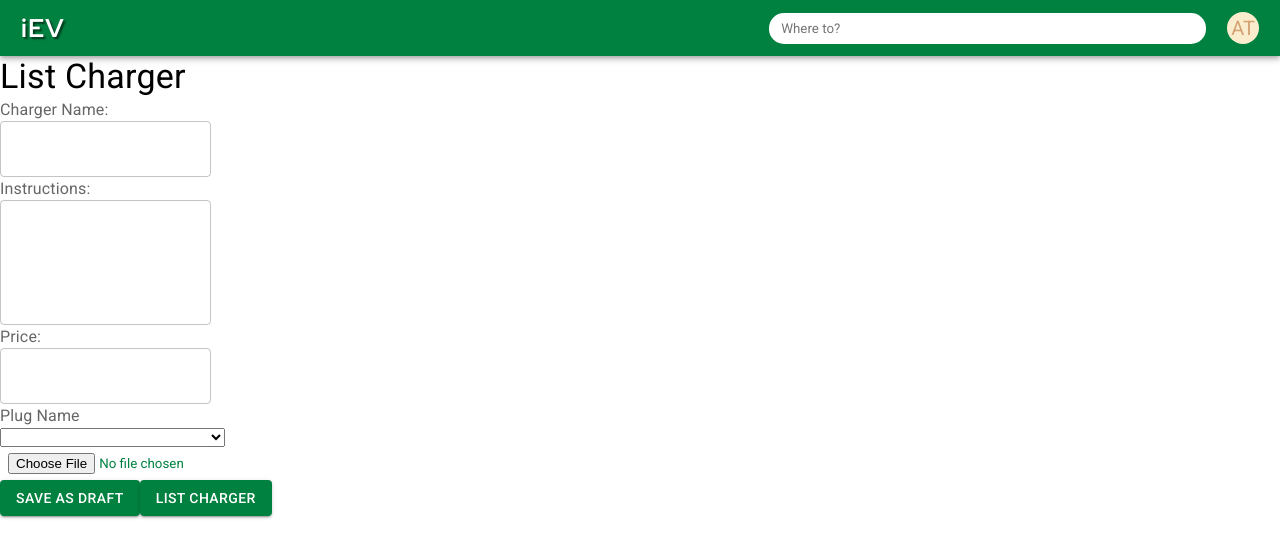
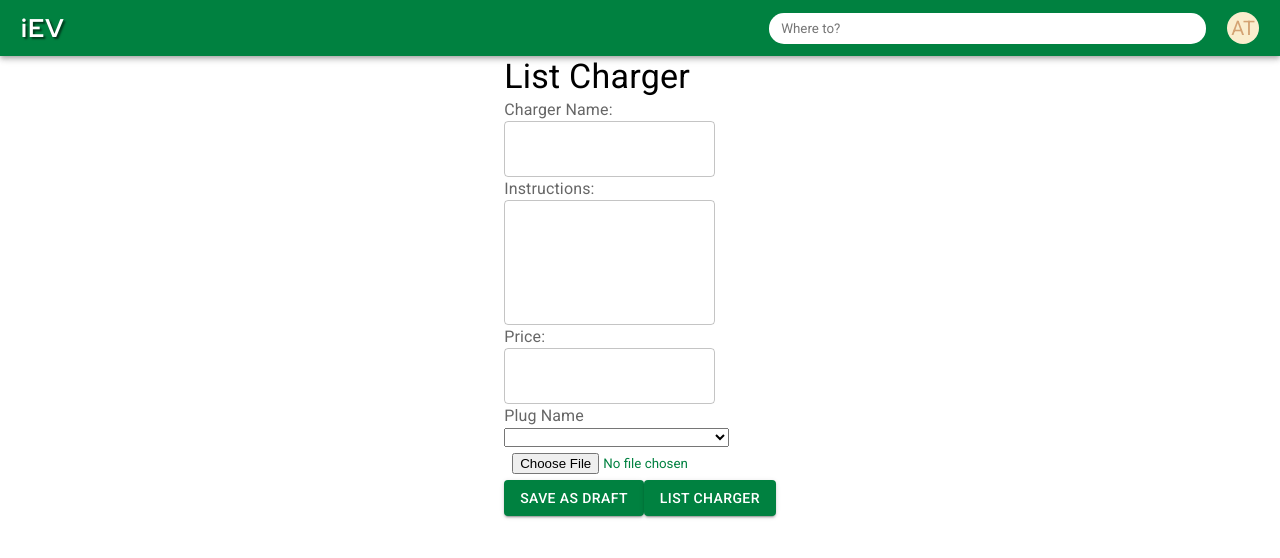
Before and after one commit to FluroAsh/iev-client, a React (Create React App) app: page /chargers/new in a window 1280 px wide. Shown: the top 558 px of the page. Built offline with nearby package versions, Linux system fonts and the light colour scheme; no server answers; sample sign-in values are in the browser's storage.

Commit message:
add link to list charger form

```diff
--- a/src/components/ChargerForm.js
+++ b/src/components/ChargerForm.js
@@ -3,9 +3,10 @@ import {
   InputLabel,
   TextField,
   Typography,
-  Select,
-  MenuItem,
-  FormControl,
+  // Select,
+  // MenuItem,
+  // FormControl,
+  Container,
 } from "@mui/material";
 import { useState } from "react";
 import { useNavigate } from "react-router-dom";
@@ -87,11 +88,19 @@ export const ChargerForm = () => {
   console.log("FORM DATA ---", formData);
 
   return (
-    <>
+    <Container
+      sx={{
+        display: "inline-flex",
+        justifyContent: "space-around",
+        alignItems: "center",
+        flexWrap: "wrap",
+      }}
+    >
       {error && <p>{error}</p>}
-      <Typography variant="h4">List Charger</Typography>
 
       <form onSubmit={handleSubmit}>
+        <Typography variant="h4">List Charger</Typography>
+
         <InputLabel>Charger Name:</InputLabel>
         <TextField
           type="text"
@@ -147,7 +156,6 @@ export const ChargerForm = () => {
           />
         </Button>
         <div>
-
           <Button type="submit" variant="contained">
             Save as draft
           </Button>
@@ -156,7 +164,8 @@ export const ChargerForm = () => {
           </Button>
         </div>
       </form>
+
       {/* TODO: for updating, handle 'disabled' status */}
-    </>
+    </Container>
   );
 };
--- a/src/layouts/DesktopMenu.js
+++ b/src/layouts/DesktopMenu.js
@@ -139,7 +139,7 @@ export const DesktopMenu = () => {
               My Chargers
             </MenuItem>
 
-            <MenuItem component={Link} to="/">
+            <MenuItem component={Link} to="/chargers/new">
               <ListItemIcon>
                 <FontAwesomeIcon icon={faPlugCirclePlus} />
               </ListItemIcon>
--- a/src/layouts/MobileMenu.js
+++ b/src/layouts/MobileMenu.js
@@ -56,7 +56,7 @@ export const MobileMenu = ({ setMenuOpen }) => {
               My Chargers
             </Link>
 
-            <Link to="/" onClick={() => setMenuOpen(false)}>
+            <Link to="/chargers/new" onClick={() => setMenuOpen(false)}>
               <FontAwesomeIcon icon={faPlugCirclePlus} />
               List a Charger
             </Link>
```
